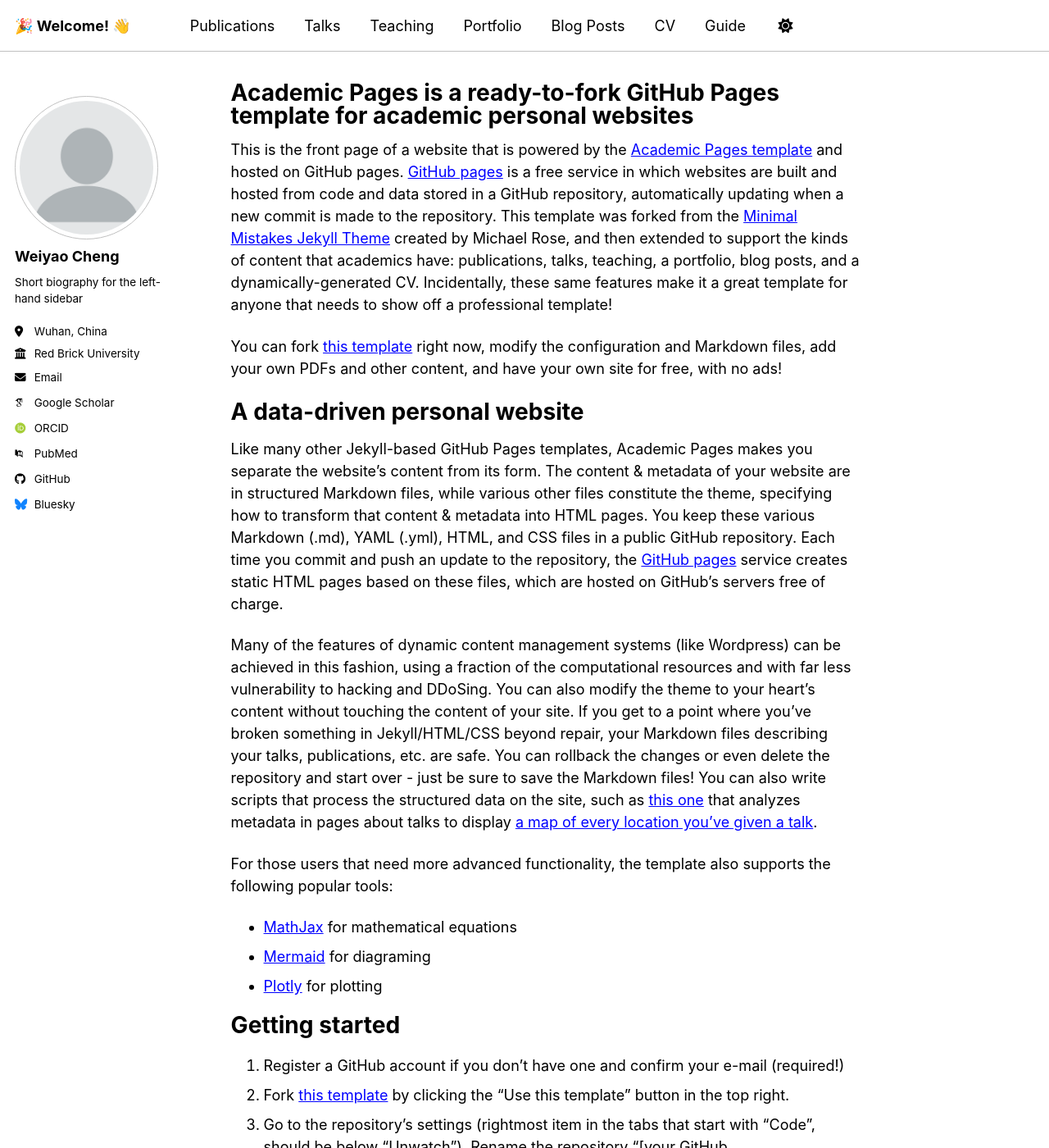
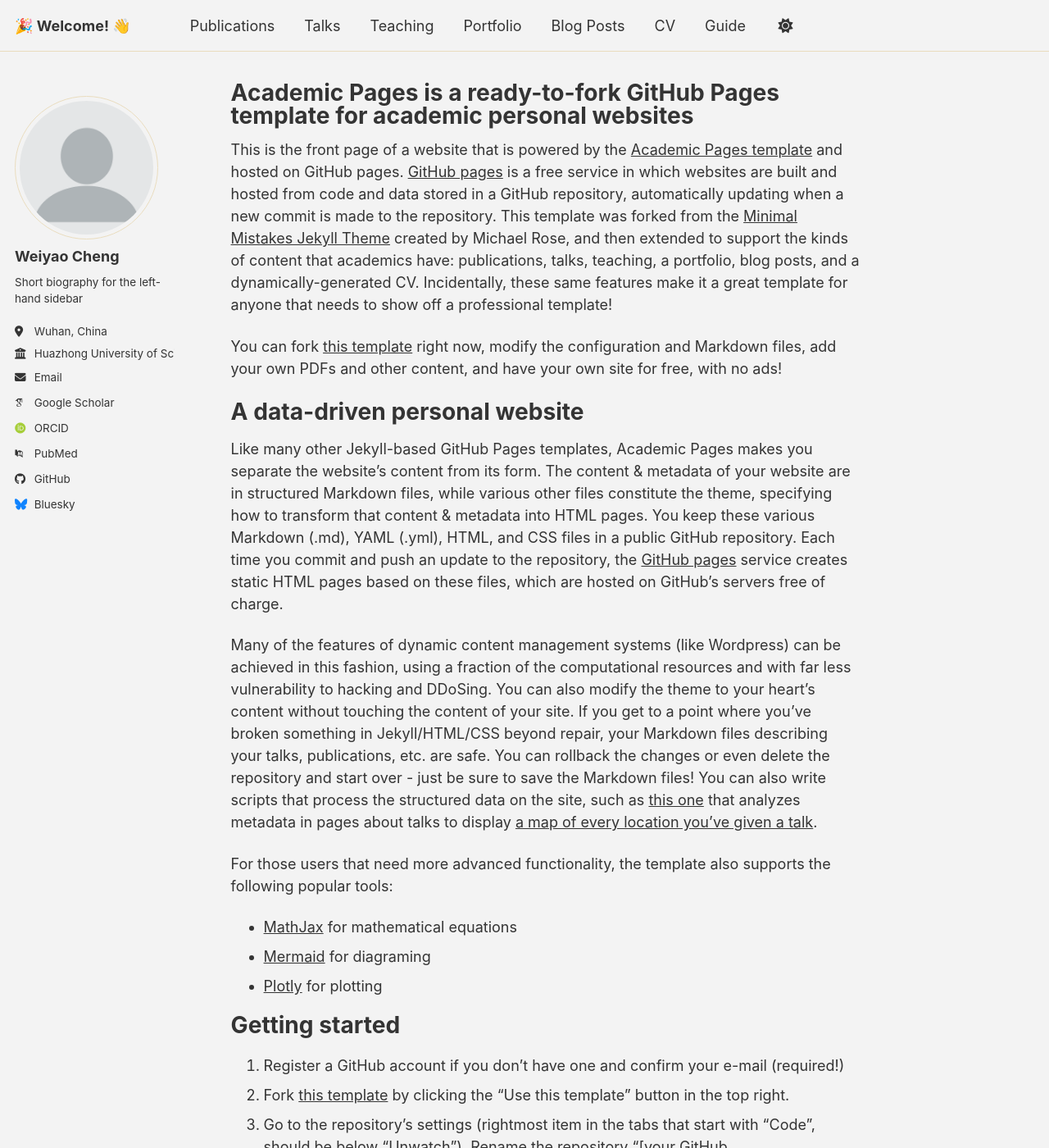
Before and after one commit to cwylcu080903/cwylcu080903.github.io, a Jekyll site: the page built from _pages/about.md, in a window 1280 px wide and 1400 px high. Shown: the whole window at 82% size. Built offline with Jekyll 4.4.1, drawn with Linux system fonts in a browser that asks for light colours; some web fonts are replaced; a script bundle is joined from its source files by our own code; library files that are not in the unit come from our copies.

Commit message:
Update _config.yml

```diff
--- a/_config.yml
+++ b/_config.yml
@@ -8,7 +8,7 @@
 
 # Basic Site Settings
 locale                   : "Wuhan, China"
-site_theme               : "contrast" # the available themes options are "default", "air", "sunrise", "mint", "dirt" and "contrast"
+site_theme               : "dirt" # the available themes options are "default", "air", "sunrise", "mint", "dirt" and "contrast"
 title                    : "🎉 Welcome! 👋"
 title_separator          : "-"
 name                     : &name "Weiyao Cheng"
@@ -16,7 +16,7 @@ description              : &description "Your Name's academic portfolio"   # Upd
 url                      : https://cwylcu080903.github.io # The base hostname & protocol for your site e.g. "https://[your GitHub username].github.io",
                                                            # or if you already have some other page hosted on Github then use "https://[your GitHub username].github.io/[Your Repo Name]"
 baseurl                  : "" # the subpath of your site, e.g. "/blog"
-repository               : " cwylcu080903/cwylcu080903.github.io "
+repository               : "cwylcu080903/cwylcu080903.github.io "
 
 # Site Author - The following control what appear as part of the author content on the side bar.
 #               If a field is blank the icon and link will not appear, otherwise it will be shown.
@@ -28,7 +28,7 @@ author:
   pronouns         : # example: "she/her"
   bio              : "Short biography for the left-hand sidebar"
   location         : "Wuhan, China"
-  employer         : "Red Brick University"
+  employer         : "Huazhong University of Science and Technology"
   uri              : # URL
   email            : "weiyao_cheng@163.com"
 
```
